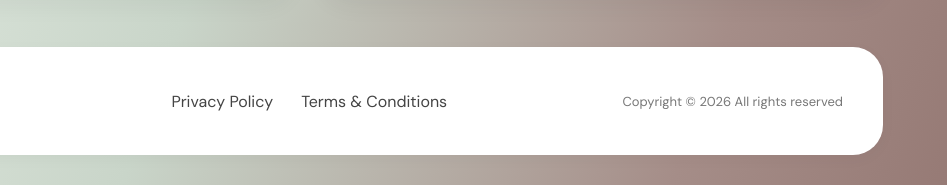
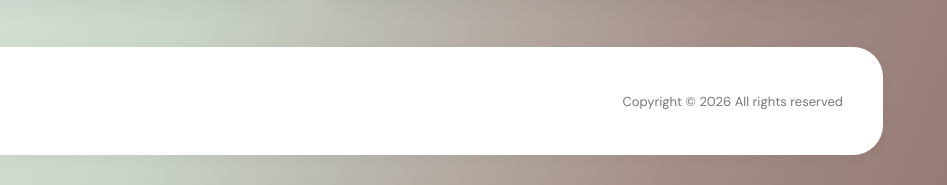
Before and after one commit to Sahasraa28/eCouture, a plain HTML site: page ecouture3.html in a window 1280 px wide. Shown: the part 1676-1861 px from the top of the page, 333-1280 px from the left. Drawn offline with nearby package versions, Linux system fonts and the light colour scheme; a web font is replaced by a local one.

Commit message:
Update ecouture3.html

```diff
--- a/ecouture3.html
+++ b/ecouture3.html
@@ -124,11 +124,6 @@
     <img src="logo2.jpeg" class="logo-text" alt="E-couture">
   </div>
 
-  <div class="links">
-    <a href="#">Privacy Policy</a>
-    <a href="#">Terms & Conditions</a>
-  </div>
-
   <div class="copy">
     Copyright © 2026 All rights reserved
   </div>
```
